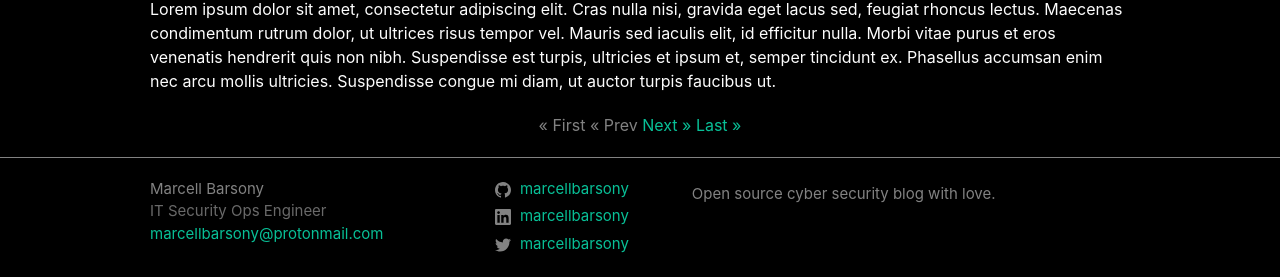
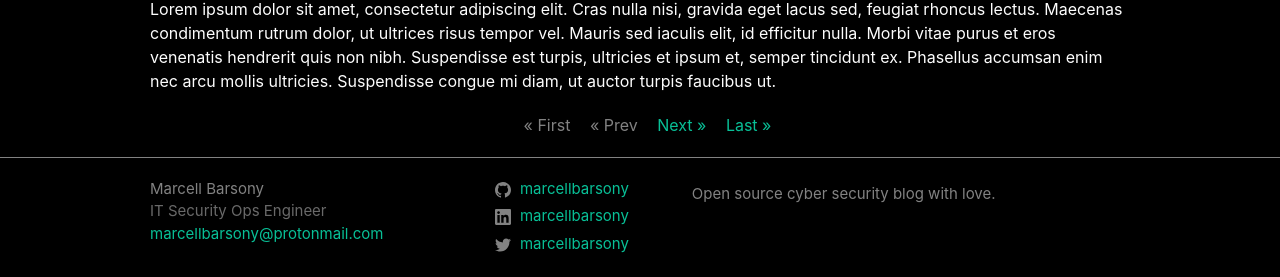
Before and after one commit to marcellbarsony/blog, a Jekyll site: the page built from index.html, in a window 1280 px wide. Shown: the part 1461-1738 px from the top of the page. Built offline with Jekyll 4.4.1, drawn with Linux system fonts in a browser that asks for light colours; the list of posts is cut into pages by our own code.

Commit message:
Modified Pagination CSS

```diff
--- a/_layouts/home.html
+++ b/_layouts/home.html
@@ -61,28 +61,28 @@ layout: default
   {% if paginator.previous_page %}
     <a class="pagination-item" href="/blog/"><span class="sr-only">&laquo; First</span></a>
   {% else %}
-    <span>&laquo; First</span>
+    <span class="pagination-item">&laquo; First</span>
   {% endif %}
 
 <!-- Previous Page -->
   {% if paginator.previous_page %}
-    <a href="{{ paginator.previous_page_path | relative_url }}">&laquo; Prev</a>
+    <a class="pagination-item" href="{{ paginator.previous_page_path | relative_url }}">&laquo; Prev</a>
   {% else %}
-    <span>&laquo; Prev</span>
+    <span class="pagination-item">&laquo; Prev</span>
   {% endif %}
 
 <!-- Next Page -->
   {% if paginator.next_page %}
-    <a href="{{ paginator.next_page_path | relative_url }}">Next &raquo;</a>
+    <a class="pagination-item" href="{{ paginator.next_page_path | relative_url }}">Next &raquo;</a>
   {% else %}
-    <span>Next &raquo;</span>
+    <span class="pagination-item">Next &raquo;</span>
   {% endif %}
 
 <!-- Last Page -->
   {% if paginator.next_page %}
     <a class="pagination-item" href="/blog/page{{ paginator.total_pages }}/"><span class="sr-only">Last &raquo;</span></a>
   {% else %}
-    <span>Last &raquo;</span>
+    <span class="pagination-item">Last &raquo;</span>
   {% endif %}
 </div>
 {% endif %}
--- a/_sass/styles/_layout.scss
+++ b/_sass/styles/_layout.scss
@@ -102,6 +102,10 @@
   margin-bottom: 20px;
 }
 
+.pagination-item {
+  margin-left: 15px;
+}
+
 .post-content {
   margin-bottom: $spacing-unit;
 
```
